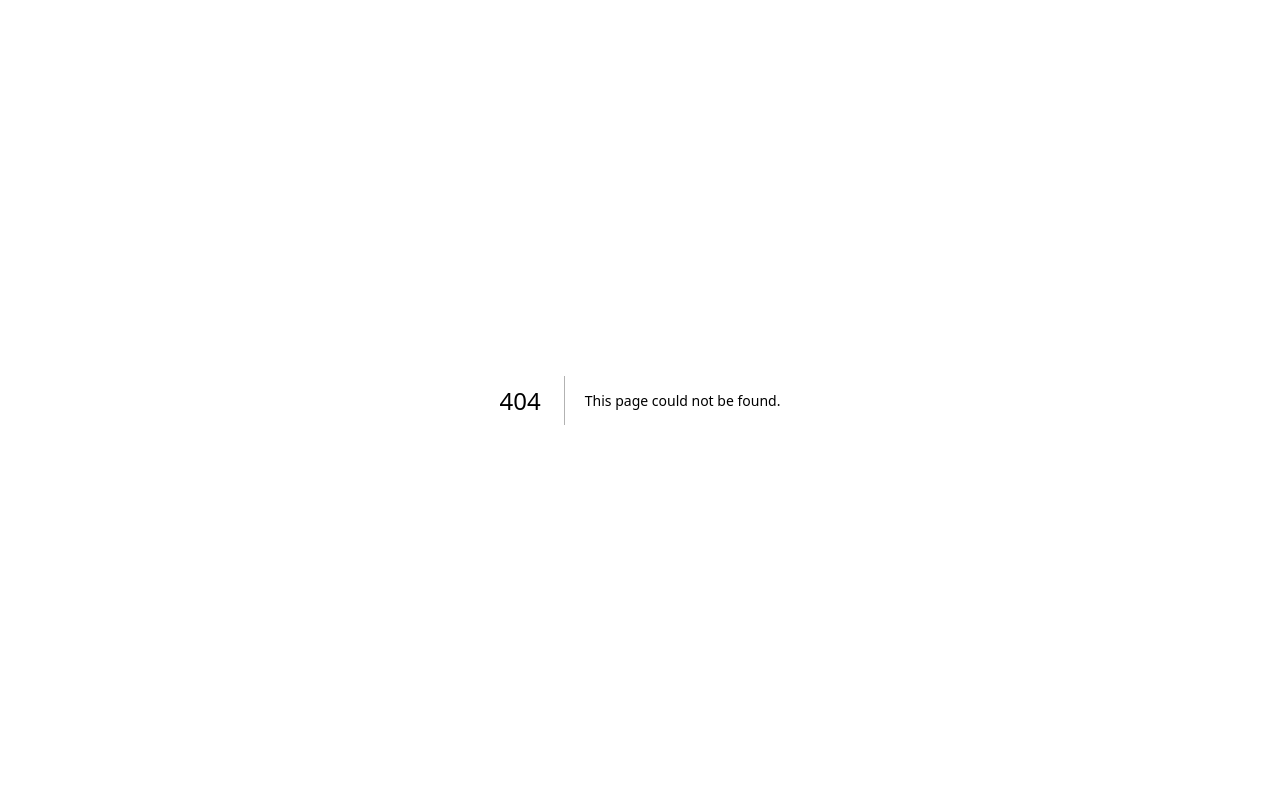
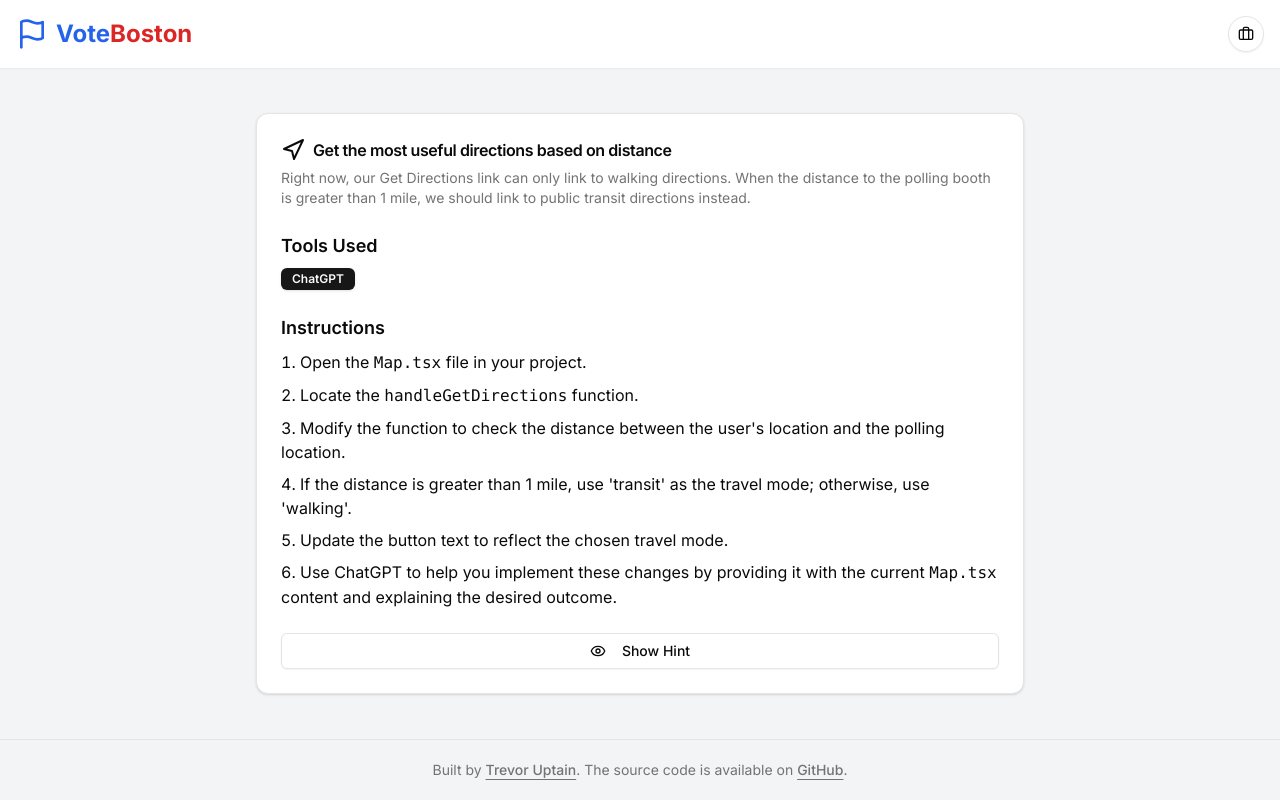
Before and after one commit to trevoruptain/vote-boston, a Next.js app: page /projects/get-the-most-useful-directions-based-on-distance in a window 1280 px wide. Before the commit this address had no page. Built offline with nearby package versions, Linux system fonts and the light colour scheme.

Commit message:
Add initial project instructions

```diff
--- a/app/components/Logo.tsx
+++ b/app/components/Logo.tsx
@@ -1,7 +1,9 @@
 import { Flag } from "lucide-react";
+import Link from "next/link";
 
 export default function Logo() {
   return (
+    <Link href="/">
       <div className="flex items-center space-x-2">
         <Flag className="h-8 w-8 text-blue-600" />
         <span className="text-2xl font-bold">
@@ -9,5 +11,6 @@ export default function Logo() {
           <span className="text-red-600">Boston</span>
         </span>
       </div>
+    </Link>
   );
 }
--- a/app/components/ProjectListDropdown.tsx
+++ b/app/components/ProjectListDropdown.tsx
@@ -8,16 +8,19 @@ import {
   DropdownMenuTrigger,
 } from "@/components/ui/dropdown-menu";
 import { Briefcase, Loader, MapPin, Navigation, Share2 } from "lucide-react";
+import Link from "next/link";
 
 const projects = [
   {
     id: 1,
     title: "Get the most useful directions based on distance",
+    href: "/projects/get-the-most-useful-directions-based-on-distance",
     icon: <Navigation className="h-4 w-4 flex-shrink-0" />,
   },
   {
     id: 2,
     title: "Hide results for out of range addresses",
+    href: "/projects/hide-results-for-out-of-range-addresses",
     icon: <MapPin className="h-4 w-4 flex-shrink-0" />,
   },
   {
@@ -45,9 +48,15 @@ export default function ProjectListDropdown() {
         <DropdownMenuLabel>Projects</DropdownMenuLabel>
         <DropdownMenuSeparator />
         {projects.map((project) => (
-          <DropdownMenuItem key={project.id} className="flex items-center py-2">
-            <div className="mr-2 flex-shrink-0">{project.icon}</div>
-            <span className="text-sm leading-tight">{project.title}</span>
+          <DropdownMenuItem
+            key={project.id}
+            className="flex items-center py-2"
+            asChild
+          >
+            <Link href={project.href ?? ""}>
+              <div className="mr-2 flex-shrink-0">{project.icon}</div>
+              <span className="text-sm leading-tight">{project.title}</span>
+            </Link>
           </DropdownMenuItem>
         ))}
       </DropdownMenuContent>
--- a/app/layout.tsx
+++ b/app/layout.tsx
@@ -1,4 +1,7 @@
 import { Inter } from "next/font/google";
+import { Footer } from "./components/Footer";
+import Logo from "./components/Logo";
+import ProjectListDropdown from "./components/ProjectListDropdown";
 import "./globals.css";
 
 const inter = Inter({ subsets: ["latin"] });
@@ -19,7 +22,18 @@ export default function RootLayout({
         <meta name="robots" content="noindex, nofollow" />
         <meta name="googlebot" content="noindex, nofollow" />
       </head>
-      <body className={inter.className}>{children}</body>
+      <body className={inter.className}>
+        <div className="min-h-screen bg-gray-100 flex flex-col">
+          <header className="bg-white shadow-sm py-4">
+            <div className="container mx-auto px-4 flex justify-between items-center">
+              <Logo />
+              <ProjectListDropdown />
+            </div>
+          </header>
+          {children}
+          <Footer />
+        </div>
+      </body>
     </html>
   );
 }
--- a/app/page.tsx
+++ b/app/page.tsx
@@ -4,10 +4,7 @@ import { useJsApiLoader } from "@react-google-maps/api";
 import { useCallback, useEffect, useState } from "react";
 
 import AddressInput from "./components/AddressInput";
-import { Footer } from "./components/Footer";
-import Logo from "./components/Logo";
 import Map from "./components/Map";
-import ProjectListDropdown from "./components/ProjectListDropdown";
 import { PollingLocation } from "./types/pollingLocation";
 import { titleize } from "./utils/titleize";
 
@@ -132,13 +129,6 @@ export default function Home() {
   }
 
   return (
-    <div className="min-h-screen bg-gray-100 flex flex-col">
-      <header className="bg-white shadow-sm py-4">
-        <div className="container mx-auto px-4 flex justify-between items-center">
-          <Logo />
-          <ProjectListDropdown />
-        </div>
-      </header>
     <main
       className={`flex flex-col flex-grow overflow-y-auto ${
         !selectedAddress ? "justify-start" : "justify-center"
@@ -194,7 +184,5 @@ export default function Home() {
         </div>
       </div>
     </main>
-      <Footer />
-    </div>
   );
 }
--- /dev/null
+++ b/app/projects/get-the-most-useful-directions-based-on-distance/page.tsx
@@ -0,0 +1,103 @@
+"use client";
+
+import { Badge } from "@/components/ui/badge";
+import { Button } from "@/components/ui/button";
+import {
+  Card,
+  CardContent,
+  CardDescription,
+  CardHeader,
+  CardTitle,
+} from "@/components/ui/card";
+import { Eye, EyeOff, Navigation } from "lucide-react";
+import { useState } from "react";
+export default function GetTheMostUsefulDirectionsBasedOnDistance() {
+  const [showHint, setShowHint] = useState(false);
+
+  return (
+    <div className="flex flex-col flex-grow overflow-y-auto justify-center">
+      <Card className="w-full max-w-3xl mx-auto">
+        <CardHeader>
+          <CardTitle className="flex items-center gap-2">
+            <Navigation className="h-6 w-6" />
+            Get the most useful directions based on distance
+          </CardTitle>
+          <CardDescription>
+            Right now, our Get Directions link can only link to walking
+            directions. When the distance to the polling booth is greater than 1
+            mile, we should link to public transit directions instead.
+          </CardDescription>
+        </CardHeader>
+        <CardContent className="space-y-6">
+          <div>
+            <h3 className="text-lg font-semibold mb-2">Tools Used</h3>
+            <div className="flex gap-2">
+              <Badge>ChatGPT</Badge>
+            </div>
+          </div>
+
+          <div>
+            <h3 className="text-lg font-semibold mb-2">Instructions</h3>
+            <ol className="list-decimal list-inside space-y-2">
+              <li>
+                Open the <code>Map.tsx</code> file in your project.
+              </li>
+              <li>
+                Locate the <code>handleGetDirections</code> function.
+              </li>
+              <li>
+                Modify the function to check the distance between the user's
+                location and the polling location.
+              </li>
+              <li>
+                If the distance is greater than 1 mile, use 'transit' as the
+                travel mode; otherwise, use 'walking'.
+              </li>
+              <li>Update the button text to reflect the chosen travel mode.</li>
+              <li>
+                Use ChatGPT to help you implement these changes by providing it
+                with the current <code>Map.tsx</code> content and explaining the
+                desired outcome.
+              </li>
+            </ol>
+          </div>
+
+          <div>
+            <Button
+              onClick={() => setShowHint(!showHint)}
+              variant="outline"
+              className="w-full"
+            >
+              {showHint ? (
+                <EyeOff className="mr-2 h-4 w-4" />
+              ) : (
+                <Eye className="mr-2 h-4 w-4" />
+              )}
+              {showHint ? "Hide Hint" : "Show Hint"}
+            </Button>
+
+            {showHint && (
+              <Card className="mt-4">
+                <CardHeader>
+                  <CardTitle>Hint: ChatGPT Prompt</CardTitle>
+                </CardHeader>
+                <CardContent>
+                  <p className="text-sm">
+                    "I need to modify the `handleGetDirections` function in my
+                    `Map.tsx` file to choose between walking and transit
+                    directions based on the distance to the polling location. If
+                    the distance is greater than 1 mile, it should use transit
+                    directions; otherwise, it should use walking directions. The
+                    button text should also update accordingly. Can you help me
+                    implement this change? Here's the current content of
+                    `Map.tsx`: [paste the entire content of Map.tsx here]"
+                  </p>
+                </CardContent>
+              </Card>
+            )}
+          </div>
+        </CardContent>
+      </Card>
+    </div>
+  );
+}
--- /dev/null
+++ b/components/ui/badge.tsx
@@ -0,0 +1,36 @@
+import * as React from "react"
+import { cva, type VariantProps } from "class-variance-authority"
+
+import { cn } from "@/lib/utils"
+
+const badgeVariants = cva(
+  "inline-flex items-center rounded-md border px-2.5 py-0.5 text-xs font-semibold transition-colors focus:outline-none focus:ring-2 focus:ring-ring focus:ring-offset-2",
+  {
+    variants: {
+      variant: {
+        default:
+          "border-transparent bg-primary text-primary-foreground shadow hover:bg-primary/80",
+        secondary:
+          "border-transparent bg-secondary text-secondary-foreground hover:bg-secondary/80",
+        destructive:
+          "border-transparent bg-destructive text-destructive-foreground shadow hover:bg-destructive/80",
+        outline: "text-foreground",
+      },
+    },
+    defaultVariants: {
+      variant: "default",
+    },
+  }
+)
+
+export interface BadgeProps
+  extends React.HTMLAttributes<HTMLDivElement>,
+    VariantProps<typeof badgeVariants> {}
+
+function Badge({ className, variant, ...props }: BadgeProps) {
+  return (
+    <div className={cn(badgeVariants({ variant }), className)} {...props} />
+  )
+}
+
+export { Badge, badgeVariants }
--- /dev/null
+++ b/components/ui/card.tsx
@@ -0,0 +1,76 @@
+import * as React from "react"
+
+import { cn } from "@/lib/utils"
+
+const Card = React.forwardRef<
+  HTMLDivElement,
+  React.HTMLAttributes<HTMLDivElement>
+>(({ className, ...props }, ref) => (
+  <div
+    ref={ref}
+    className={cn(
+      "rounded-xl border bg-card text-card-foreground shadow",
+      className
+    )}
+    {...props}
+  />
+))
+Card.displayName = "Card"
+
+const CardHeader = React.forwardRef<
+  HTMLDivElement,
+  React.HTMLAttributes<HTMLDivElement>
+>(({ className, ...props }, ref) => (
+  <div
+    ref={ref}
+    className={cn("flex flex-col space-y-1.5 p-6", className)}
+    {...props}
+  />
+))
+CardHeader.displayName = "CardHeader"
+
+const CardTitle = React.forwardRef<
+  HTMLDivElement,
+  React.HTMLAttributes<HTMLDivElement>
+>(({ className, ...props }, ref) => (
+  <div
+    ref={ref}
+    className={cn("font-semibold leading-none tracking-tight", className)}
+    {...props}
+  />
+))
+CardTitle.displayName = "CardTitle"
+
+const CardDescription = React.forwardRef<
+  HTMLDivElement,
+  React.HTMLAttributes<HTMLDivElement>
+>(({ className, ...props }, ref) => (
+  <div
+    ref={ref}
+    className={cn("text-sm text-muted-foreground", className)}
+    {...props}
+  />
+))
+CardDescription.displayName = "CardDescription"
+
+const CardContent = React.forwardRef<
+  HTMLDivElement,
+  React.HTMLAttributes<HTMLDivElement>
+>(({ className, ...props }, ref) => (
+  <div ref={ref} className={cn("p-6 pt-0", className)} {...props} />
+))
+CardContent.displayName = "CardContent"
+
+const CardFooter = React.forwardRef<
+  HTMLDivElement,
+  React.HTMLAttributes<HTMLDivElement>
+>(({ className, ...props }, ref) => (
+  <div
+    ref={ref}
+    className={cn("flex items-center p-6 pt-0", className)}
+    {...props}
+  />
+))
+CardFooter.displayName = "CardFooter"
+
+export { Card, CardHeader, CardFooter, CardTitle, CardDescription, CardContent }
```
Lines whose indentation alone changed are shown as unchanged.
